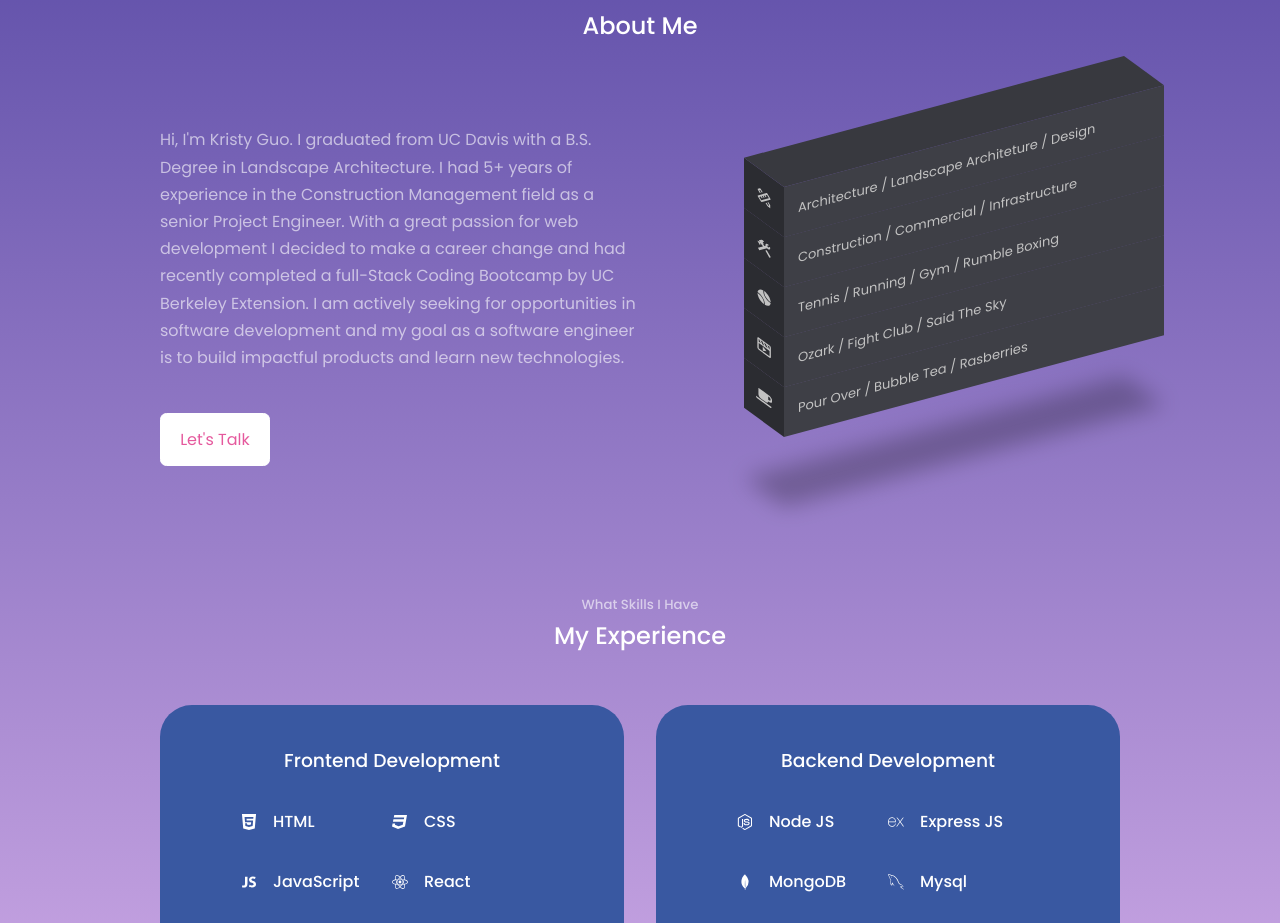
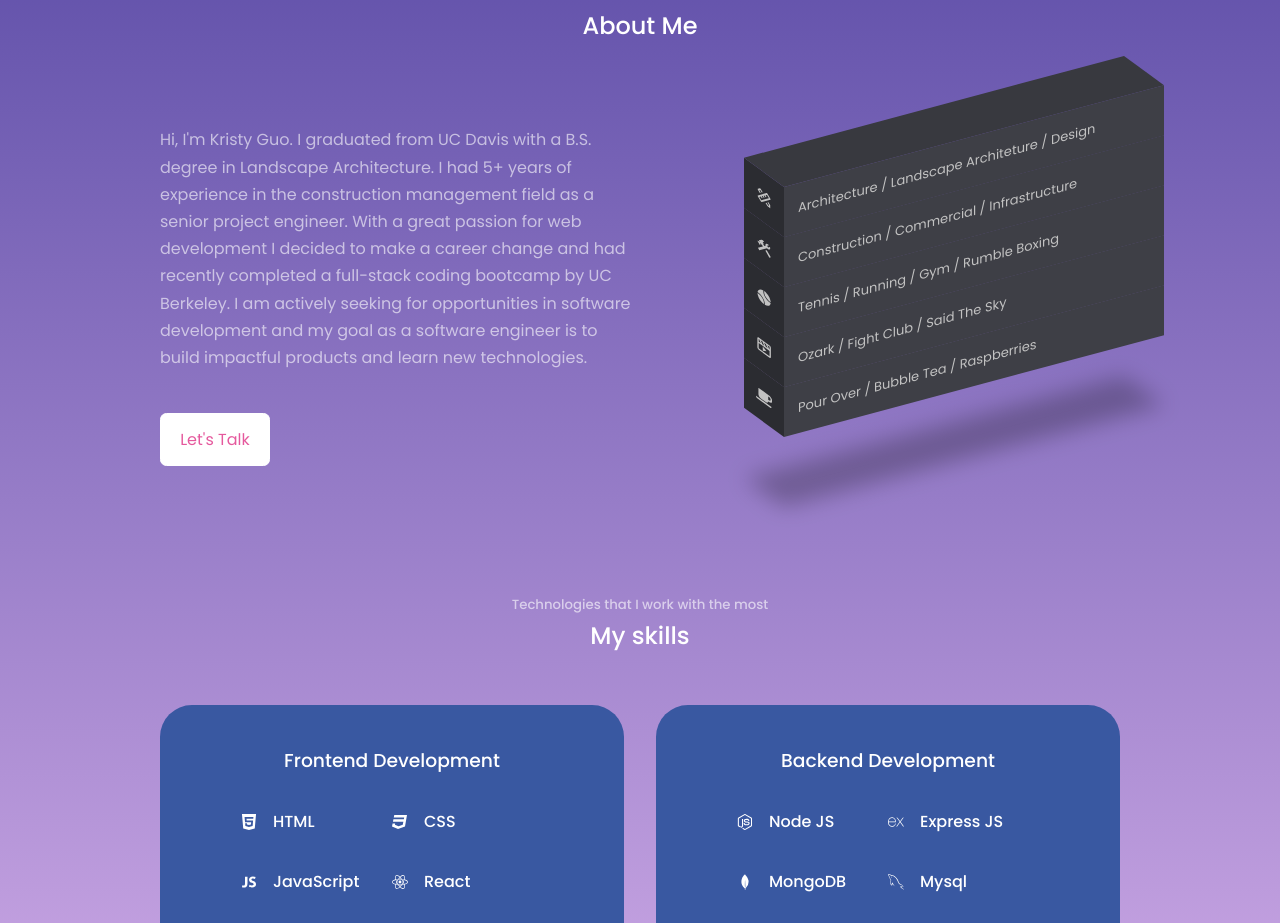
Before and after one commit to Kristixxg/react-portfolio, a React (Create React App) app: page / in a window 1280 px wide. Shown: the part 945-1868 px from the top of the page. Built offline with nearby package versions, Linux system fonts and the light colour scheme.

Commit message:
fix grammar

```diff
--- a/src/components/about/About.jsx
+++ b/src/components/about/About.jsx
@@ -18,7 +18,7 @@ const About = () => {
 
             <div className="about__cards">
                     <p>
-                    Hi, I'm Kristy Guo. I graduated from UC Davis with a B.S. Degree in Landscape Architecture. I had 5+ years of experience in the Construction Management field as a senior Project Engineer. With a great passion for web development I decided to make a career change and had recently completed a full-Stack Coding Bootcamp by UC Berkeley Extension. I am actively seeking for opportunities in software development and my goal as a software engineer is to build impactful products and learn new technologies.
+                    Hi, I'm Kristy Guo. I graduated from UC Davis with a B.S. degree in Landscape Architecture. I had 5+ years of experience in the construction management field as a senior project engineer. With a great passion for web development I decided to make a career change and had recently completed a full-stack coding bootcamp by UC Berkeley. I am actively seeking for opportunities in software development and my goal as a software engineer is to build impactful products and learn new technologies.
                     </p>
                     <a href="#contact" className="btn btn-primary">Let's Talk</a>
                 </div>
@@ -36,7 +36,7 @@ const About = () => {
                         <li style={{"--clr":"#25d366", "--i":5}} className="lego_li"><span><MdConstruction /></span>Construction / Commercial / Infrastructure</li>
                         <li style={{"--clr":"#1da1f2", "--i":4}} className="lego_li"><span><IoIosTennisball /></span>Tennis / Running / Gym / Rumble Boxing</li>
                         <li style={{"--clr":"#c32aa3", "--i":3}} className="lego_li"><span><BiMoviePlay /></span>Ozark / Fight Club / Said The Sky</li>
-                        <li style={{"--clr":"#ff0000", "--i":2}} className="lego_li"><span><FaCoffee /></span>Pour Over / Bubble Tea / Rasberries</li>
+                        <li style={{"--clr":"#ff0000", "--i":2}} className="lego_li"><span><FaCoffee /></span>Pour Over / Bubble Tea / Raspberries</li>
                         {/* #0affc2 */}
                     </ul>
 
--- a/src/components/experience/Experience.jsx
+++ b/src/components/experience/Experience.jsx
@@ -16,8 +16,8 @@ import {SiGraphql} from 'react-icons/si';
 const Experience = () => {
     return (
         <section id="experience">
-            <h5>What Skills I Have</h5>
-            <h2>My Experience</h2>
+            <h5>Technologies that I work with the most</h5>
+            <h2>My skills</h2>
 
             <div className="container experience__container">
                 <div className="experience__frontend">
--- a/src/components/experience/experience.css
+++ b/src/components/experience/experience.css
@@ -12,12 +12,12 @@
     transition: var(--transition);
 }
 
-.experience__container > div:hover {
+/* .experience__container > div:hover {
     background: transparent;
     border: 1.5px solid;
     border-color: var(--color-bg-variant);
     cursor: default;
-}
+} */
 
 .experience__container > div h3 {
     text-align: center;
--- a/src/components/header/header.css
+++ b/src/components/header/header.css
@@ -120,6 +120,19 @@ header {
     bottom: 3rem;
 }
 
+.header__socials a:hover {
+    -webkit-transition: all 0.7s ease-in-out;
+    -moz-transition: all 0.7s ease-in-out;
+    -o-transition: all 0.7s ease-in-out;
+    -ms-transition: all 0.7s ease-in-out;
+     transition: all 0.7s ease-in-out;
+    -webkit-transform: rotate(360deg);
+    -o-transform: rotate(360deg);
+    -moz-transform: rotate(360deg);
+    -ms-transform: rotate(360deg);
+    transform: rotate(360deg);
+}
+
 .header__socials::after {
     content: "";
     width: 1px;
--- a/src/components/nav/nav.css
+++ b/src/components/nav/nav.css
@@ -12,9 +12,15 @@ nav {
     gap: 2rem;
     border-radius: 3rem;
     backdrop-filter: blur(15px);
+
+/*
+    flex-direction: column;
+    left: 4rem;
+    top:10rem; */
 }
 
 nav a {
+
     background: transparent;
     padding: 0.6rem 0.6rem;
     border-radius: 50%;
```
